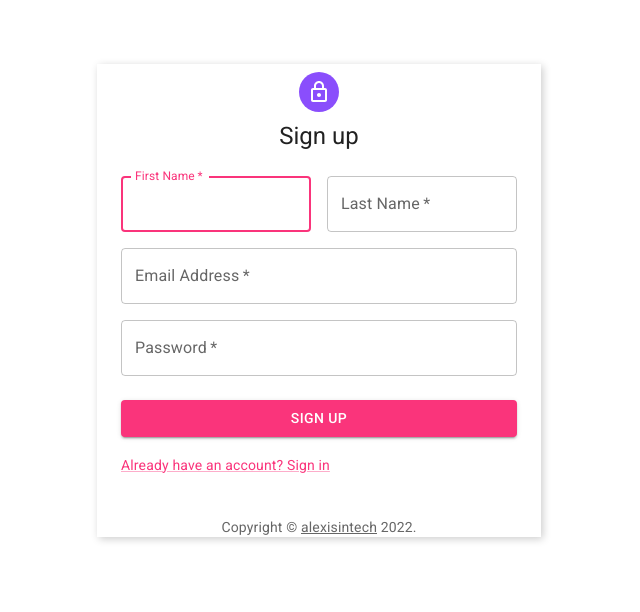
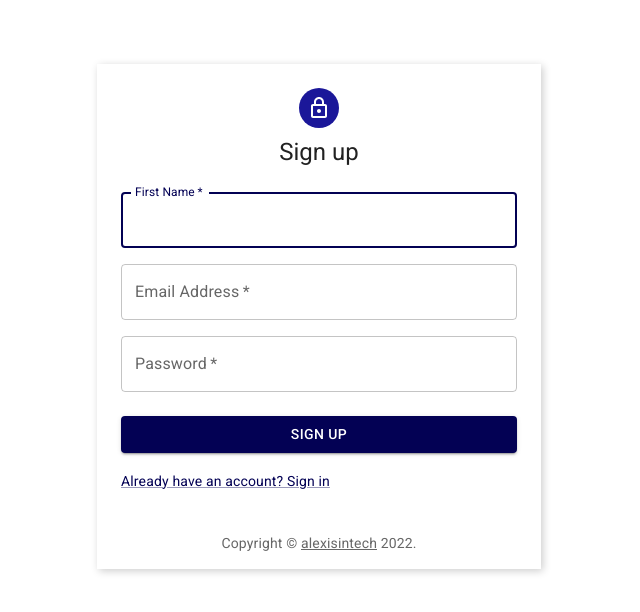
Before and after one commit to alexisintech/seize-the-day, a React (Vite) app in the folder client/: page /signup in a window 1280 px wide. Shown: the top 612 px of the page, without its empty margins (321-961 px from the left). Built offline with nearby package versions, Linux system fonts and the light colour scheme.

Commit message:
Update Signup.jsx

```diff
--- a/client/src/pages/Signup.jsx
+++ b/client/src/pages/Signup.jsx
@@ -19,12 +19,9 @@ const { augmentColor } = palette;
 const createColor = (mainColor) => augmentColor({ color: { main: mainColor } });
 const theme = createTheme({
   palette: {
-    primary: createColor("#FA347B"),
-    secondary: createColor("#8A4EFC"),
+    primary: createColor("#030154"),
+    secondary: createColor("#1b1799"),
     light: createColor("#EEE"),
-    lightAlt: createColor("#61759b"),
-    dark: createColor("#131A26"),
-    darkAlt: createColor("#202B3E"),
   },
 });
 
@@ -40,11 +37,20 @@ export default function Signup() {
 
   return (
     <ThemeProvider theme={theme}>
-      <Container component="main" maxWidth="xs" className="box--shadow">
+      <Container
+        component="main"
+        maxWidth="xs"
+        className="box--shadow"
+        sx={{
+          paddingTop: 2,
+          paddingBottom: 2,
+          marginTop: 8,
+        }}
+      >
         <CssBaseline />
         <Box
           sx={{
-            marginTop: 8,
+            marginTop: 0,
             display: "flex",
             flexDirection: "column",
             alignItems: "center",
@@ -63,25 +69,15 @@ export default function Signup() {
             sx={{ mt: 3 }}
           >
             <Grid container spacing={2}>
-              <Grid item xs={12} sm={6}>
+              <Grid item xs={12}>
                 <TextField
-                  autoComplete="given-name"
-                  name="firstName"
+                  autoFocus
                   required
                   fullWidth
                   id="firstName"
                   label="First Name"
-                  autoFocus
-                />
-              </Grid>
-              <Grid item xs={12} sm={6}>
-                <TextField
-                  required
-                  fullWidth
-                  id="lastName"
-                  label="Last Name"
-                  name="lastName"
-                  autoComplete="family-name"
+                  name="firstName"
+                  autoComplete="given-name"
                 />
               </Grid>
               <Grid item xs={12}>
@@ -98,10 +94,10 @@ export default function Signup() {
                 <TextField
                   required
                   fullWidth
+                  id="password"
+                  label="Password"
                   name="password"
-                  label="Password"
                   type="password"
-                  id="password"
                   autoComplete="new-password"
                 />
               </Grid>
```
